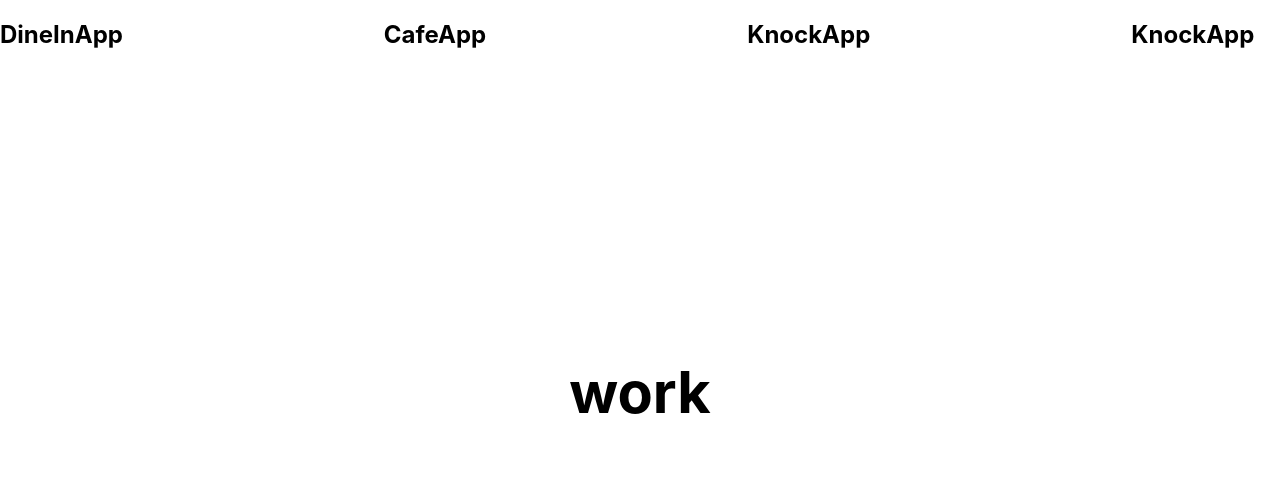
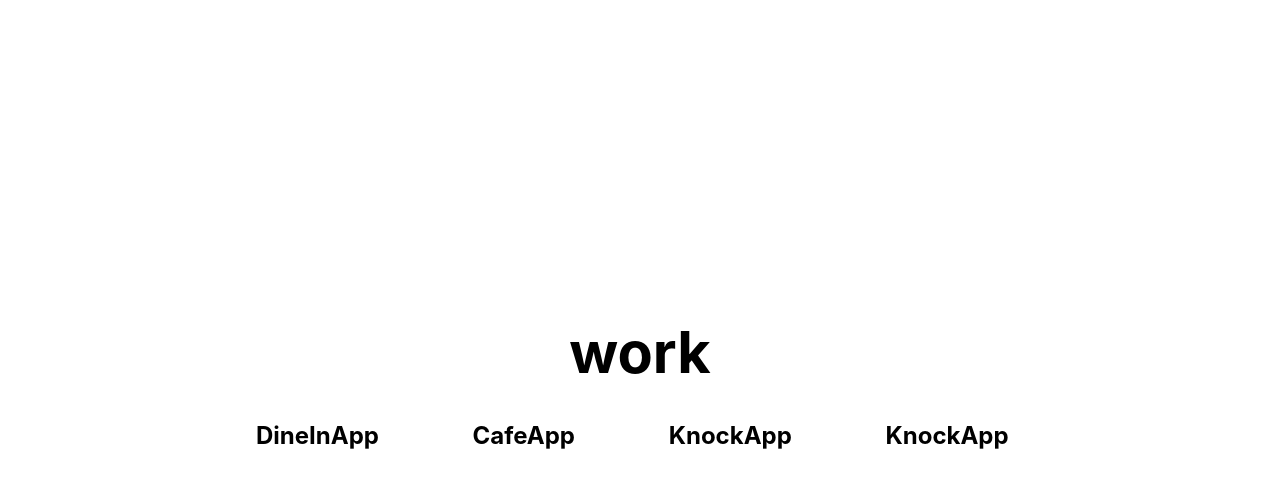
Before and after one commit to Arshbhatia23/portfolio, a Next.js app: page /3Work/Work in a window 1280 px wide. Shown: the top 488 px of the page. Built offline with nearby package versions, Linux system fonts and the light colour scheme.

Commit message:
work style

```diff
--- a/pages/3Work/Work.js
+++ b/pages/3Work/Work.js
@@ -32,7 +32,7 @@ export default function Work() {
           <h2 onClick={()=>{console.log("")}}>{number.projectName}</h2>
         );
         return (
-          <div className={styles.header}>{listItems}</div>
+          <div className={styles.header2}>{listItems}</div>
         );
       }
 
--- a/pages/HomeScreen/HomeScreen.module.css
+++ b/pages/HomeScreen/HomeScreen.module.css
@@ -27,6 +27,19 @@
   justify-content: space-between;
   align-items: flex-start;
   position: absolute;
+  background-color: transparent;
+}
+
+.header2 {
+  display: flex;
+  width: 60vw;
+  height: 10vh;
+  flex-direction: row;
+  padding-right: 2%;
+  /* top: 0%; */
+  justify-content: space-between;
+  align-items: flex-start;
+  /* position: absolute; */
   background-color: transparent;
 }
 
```
